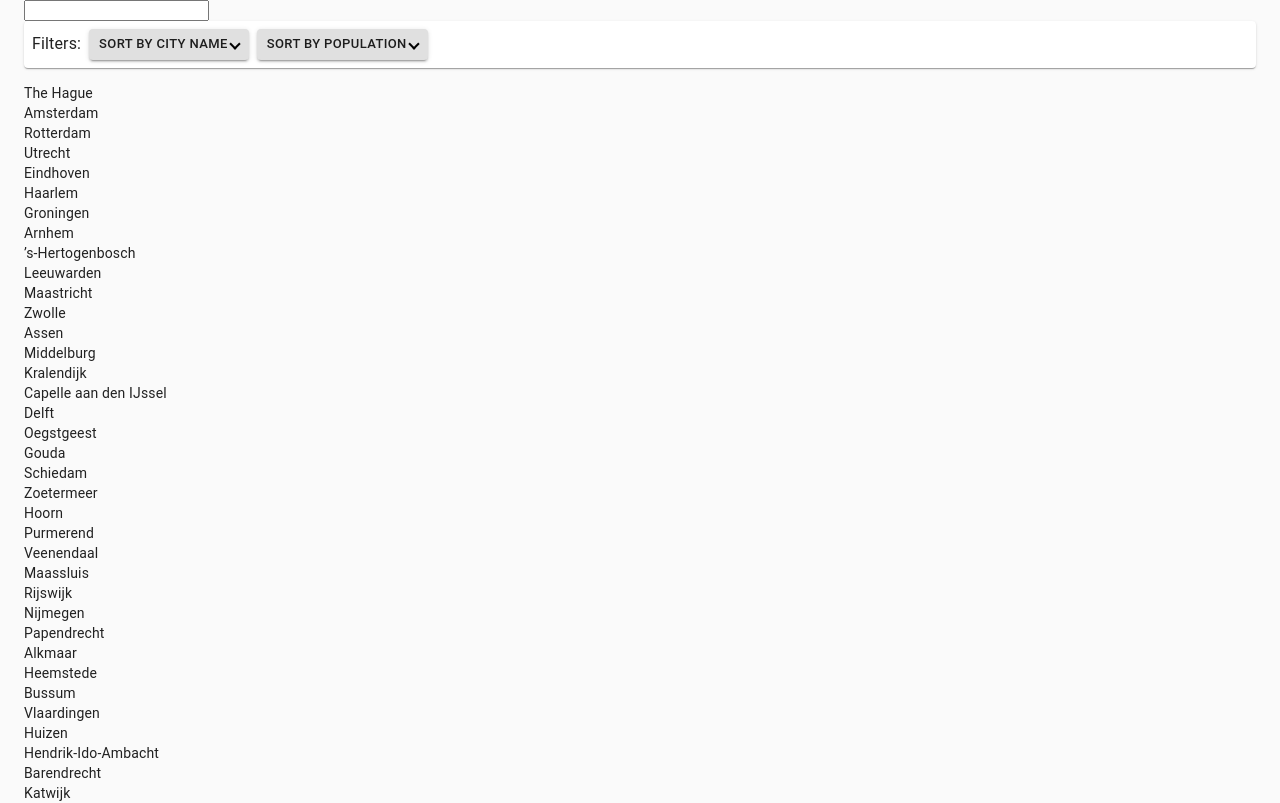
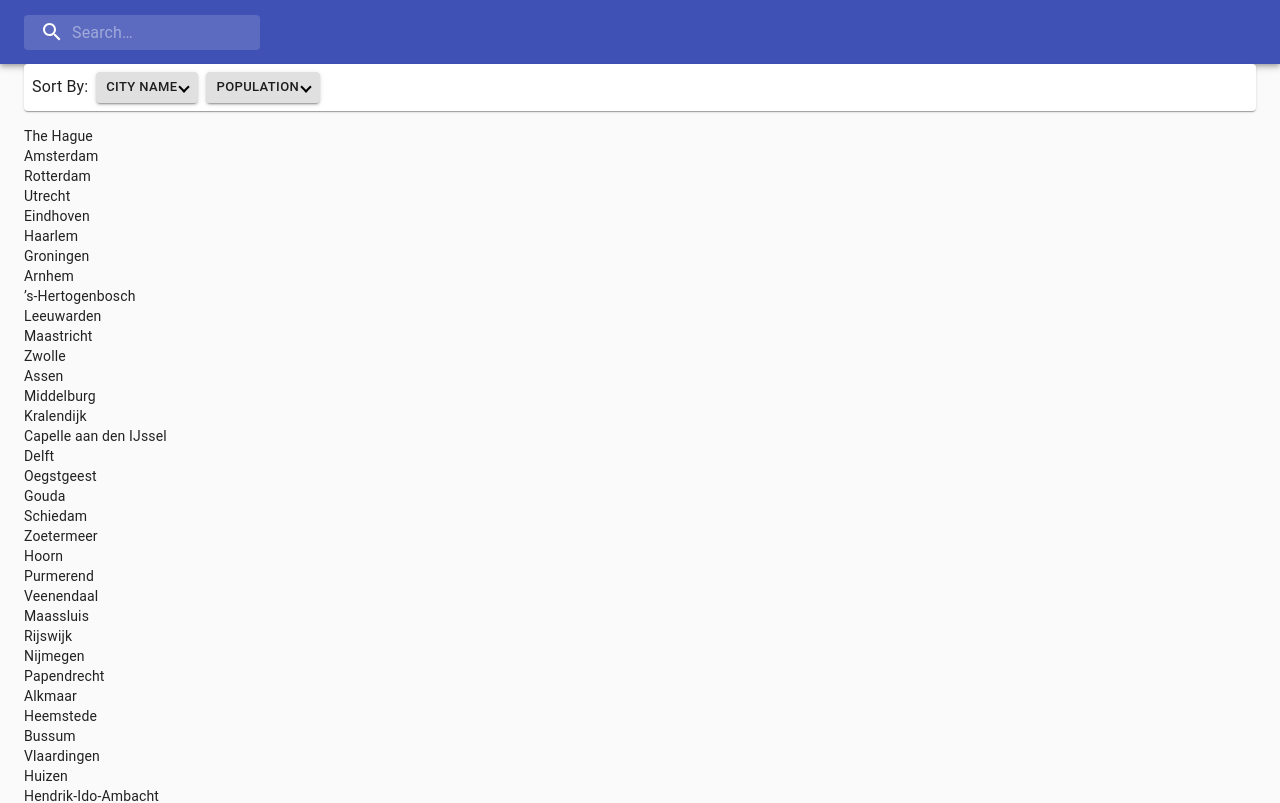
Before and after one commit to hassanAdamineJad/test, a React app: page / in a window 1280 px wide. Shown: the top 803 px of the page. Built offline with nearby package versions, Linux system fonts and the light colour scheme; data requests are answered from the project's data file.

Commit message:
Fixed Search Header and Improve Layout

```diff
--- a/package.json
+++ b/package.json
@@ -11,6 +11,7 @@
   },
   "dependencies": {
     "@material-ui/core": "^4.11.3",
+    "@material-ui/icons": "^4.11.2",
     "axios": "^0.21.1",
     "react": "^17.0.1",
     "react-dom": "^17.0.1"
--- a/src/App.js
+++ b/src/App.js
@@ -1,7 +1,10 @@
 import React from "react";
 // UI
-import Container from "@material-ui/core/Container";
+import { Container } from "@material-ui/core";
+import { makeStyles } from "@material-ui/core/styles";
 import CssBaseline from "@material-ui/core/CssBaseline";
+//CMP
+import { Header } from "./components";
 // Pages
 import Home from "./pages/home";
 
@@ -9,6 +12,7 @@ const App = () => {
   return (
     <>
       <CssBaseline />
+      <Header />
       <Container>
         <Home />
       </Container>
--- a/src/components/Filters/index.js
+++ b/src/components/Filters/index.js
@@ -48,7 +48,7 @@ export default function Filters() {
   return (
     <Card className={classes.root}>
       <CardActions>
-        <Typography>Filters:</Typography>
+        <Typography>Sort By:</Typography>
         <Button
           size="small"
           variant="contained"
@@ -61,7 +61,7 @@ export default function Filters() {
             setTypeSortCity(!typeSortCity);
           }}
         >
-          Sort By City Name{" "}
+          City Name{" "}
           <i
             className={`${classes.arrow} ${
               typeSortCity ? classes.arrowUp : classes.arrowDown
@@ -80,7 +80,7 @@ export default function Filters() {
             setTypeSortPopulation(!typeSortPopulation);
           }}
         >
-          Sort By Population{" "}
+          Population{" "}
           <i
             className={`${classes.arrow} ${
               typeSortPopulation ? classes.arrowUp : classes.arrowDown
--- /dev/null
+++ b/src/components/Header/index.js
@@ -0,0 +1,143 @@
+import React, { useContext } from "react";
+//Store
+import { store } from "../../store/store";
+import { CHANGE_RESULT } from "../../store/constant";
+//UI
+import { fade, makeStyles } from "@material-ui/core/styles";
+import {
+  TextField,
+  AppBar,
+  Toolbar,
+  Typography,
+  InputBase,
+} from "@material-ui/core";
+import SearchIcon from "@material-ui/icons/Search";
+//Helper
+import { onlyUniqueArray } from "../../utils/helper";
+
+// Styles
+const useStyles = makeStyles((theme) => ({
+  grow: {
+    flexGrow: 1,
+  },
+
+  search: {
+    position: "relative",
+    borderRadius: theme.shape.borderRadius,
+    backgroundColor: fade(theme.palette.common.white, 0.15),
+    "&:hover": {
+      backgroundColor: fade(theme.palette.common.white, 0.25),
+    },
+
+    [theme.breakpoints.up("sm")]: {
+      width: "auto",
+    },
+  },
+  searchIcon: {
+    padding: theme.spacing(0, 2),
+    height: "100%",
+    position: "absolute",
+    pointerEvents: "none",
+    display: "flex",
+    alignItems: "center",
+    justifyContent: "center",
+  },
+  inputRoot: {
+    color: "inherit",
+  },
+  inputInput: {
+    padding: theme.spacing(1, 1, 1, 0),
+    paddingLeft: `calc(1em + ${theme.spacing(4)}px)`,
+    transition: theme.transitions.create("width"),
+    width: "100%",
+    [theme.breakpoints.up("md")]: {
+      width: "20ch",
+    },
+  },
+  sectionDesktop: {
+    display: "none",
+    [theme.breakpoints.up("md")]: {
+      display: "flex",
+    },
+  },
+}));
+
+export default function Header() {
+  const classes = useStyles();
+  const globalState = useContext(store);
+  const { state, dispatch } = globalState;
+
+  const handleSearch = (e) => {
+    const keyword = e.target.value;
+    dispatch({
+      type: CHANGE_RESULT,
+      value: searchArrayWithKeyAndKeyword(state.city, "city", keyword)
+        .concat(searchArrayWithKeyAndKeyword(state.city, "admin_name", keyword))
+        .filter(onlyUniqueArray),
+    });
+  };
+
+  const searchArrayWithKeyAndKeyword = (array, key, keyword) => {
+    return array.filter(
+      (item) =>
+        String(item[key]).toLowerCase().indexOf(keyword.toLowerCase()) > -1
+    );
+  };
+
+  return (
+    <div className={classes.grow}>
+      <AppBar position="static">
+        <Toolbar>
+          <div className={classes.search}>
+            <div className={classes.searchIcon}>
+              <SearchIcon />
+            </div>
+            <InputBase
+              placeholder="Search…"
+              onChange={handleSearch}
+              classes={{
+                root: classes.inputRoot,
+                input: classes.inputInput,
+              }}
+              inputProps={{ "aria-label": "search" }}
+            />
+          </div>
+          <div className={classes.grow} />
+          <div className={classes.sectionDesktop}>
+            {/* <IconButton aria-label="show 4 new mails" color="inherit">
+            <Badge badgeContent={4} color="secondary">
+              <MailIcon />
+            </Badge>
+          </IconButton>
+          <IconButton aria-label="show 17 new notifications" color="inherit">
+            <Badge badgeContent={17} color="secondary">
+              <NotificationsIcon />
+            </Badge>
+          </IconButton>
+          <IconButton
+            edge="end"
+            aria-label="account of current user"
+            aria-controls={menuId}
+            aria-haspopup="true"
+            onClick={handleProfileMenuOpen}
+            color="inherit"
+          >
+            <AccountCircle />
+          </IconButton> */}
+          </div>
+          <div className={classes.sectionMobile}>
+            {/* <IconButton
+            aria-label="show more"
+            aria-controls={mobileMenuId}
+            aria-haspopup="true"
+            onClick={handleMobileMenuOpen}
+            color="inherit"
+          >
+            <MoreIcon />
+          </IconButton> */}
+          </div>
+        </Toolbar>
+      </AppBar>
+    </div>
+  );
+}
--- a/src/components/Search/index.js
+++ /dev/null
@@ -1,30 +0,0 @@
-import React, { useContext } from "react";
-//Store
-import { store } from "../../store/store";
-import { CHANGE_RESULT, GET_CITY, GET_CITY_FAIL } from "../../store/constant";
-//Helper
-import { onlyUniqueArray } from "../../utils/helper";
-
-export default function Search() {
-  const globalState = useContext(store);
-  const { state, dispatch } = globalState;
-
-  const handleSearch = (e) => {
-    const keyword = e.target.value;
-    dispatch({
-      type: CHANGE_RESULT,
-      value: searchArrayWithKeyAndKeyword(state.city, "city", keyword)
-        .concat(searchArrayWithKeyAndKeyword(state.city, "admin_name", keyword))
-        .filter(onlyUniqueArray),
-    });
-  };
-
-  const searchArrayWithKeyAndKeyword = (array, key, keyword) => {
-    return array.filter(
-      (item) =>
-        String(item[key]).toLowerCase().indexOf(keyword.toLowerCase()) > -1
-    );
-  };
-
-  return <input onChange={handleSearch} name="search" />;
-}
--- a/src/components/index.js
+++ b/src/components/index.js
@@ -1,5 +1,5 @@
 import Card from "./Card";
-import Search from "./Search";
+import Header from "./Header";
 import Filters from "./Filters";
 
-export { Card, Search, Filters };
+export { Card, Header, Filters };
--- a/src/pages/home/index.js
+++ b/src/pages/home/index.js
@@ -6,7 +6,7 @@ import { CHANGE_RESULT, GET_CITY, GET_CITY_FAIL } from "../../store/constant";
 import axios from "axios";
 import { BaseUrl } from "../../utils/config";
 // CMP
-import { Search, Card, Filters } from "../../components";
+import { Card, Filters } from "../../components";
 
 const Home = () => {
   const globalState = useContext(store);
@@ -28,7 +28,6 @@ const Home = () => {
 
   return (
     <>
-      <Search />
       <div>
         <Filters />
       </div>
```
Also changed, not shown: 1 other file (tests, documents, lock files or other folders).
